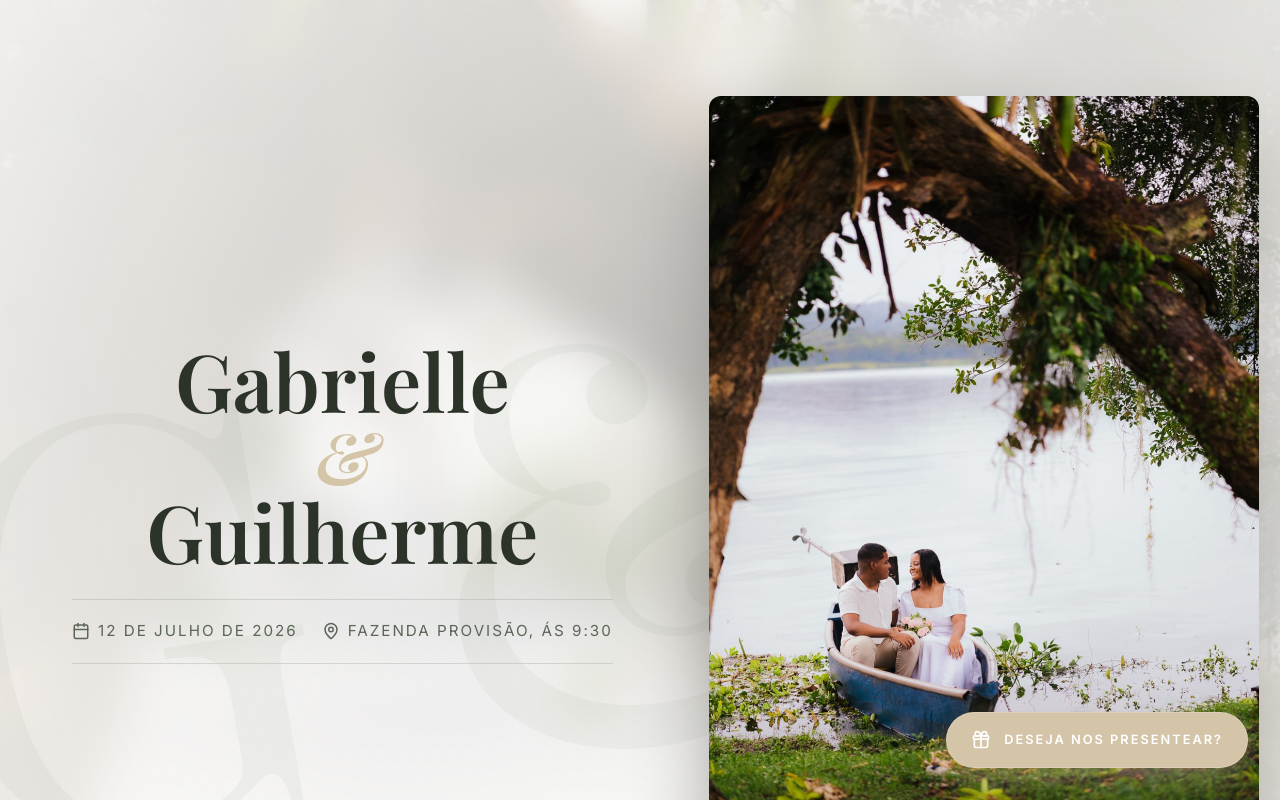
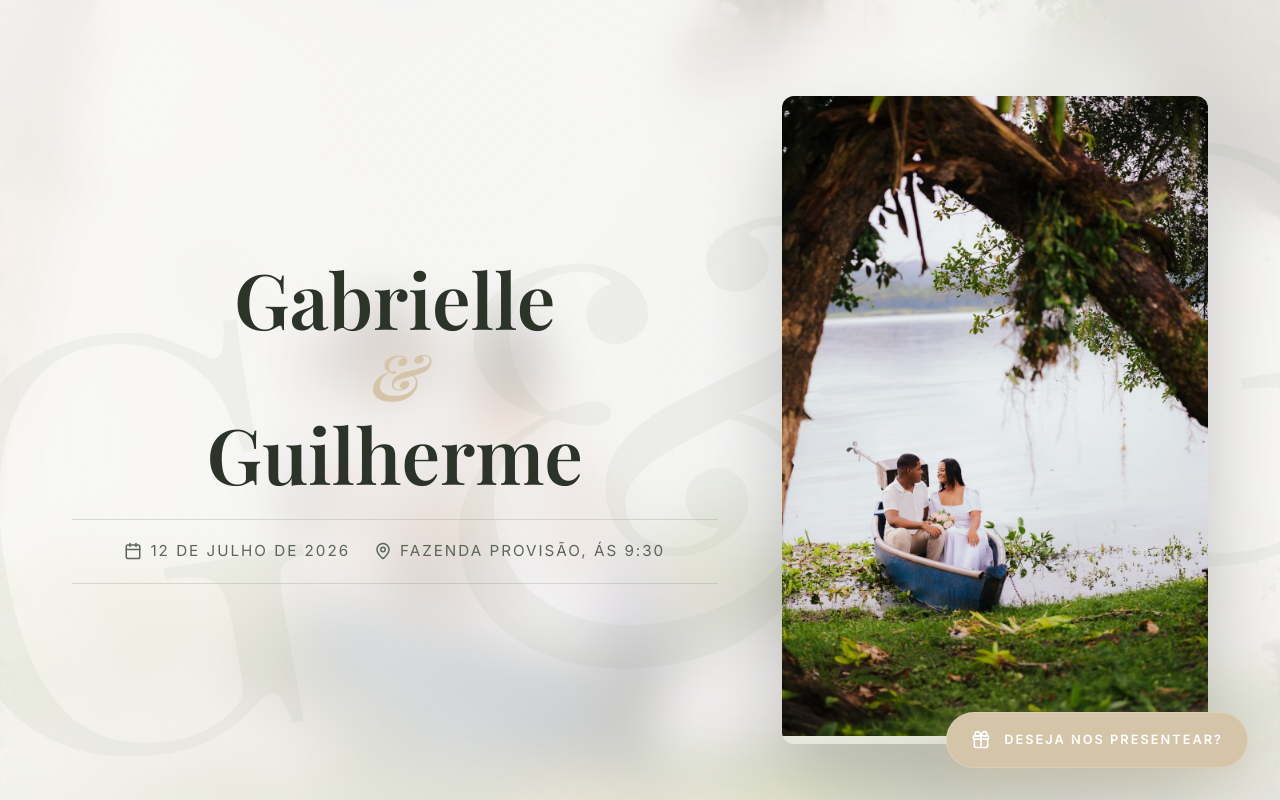
Before and after one commit to guilhermeepereiraa2004-ops/Convidados, a React (Vite) app: page / in a window 1280 px wide. Shown: the top 800 px of the page. Built offline with nearby package versions, Linux system fonts and the light colour scheme; no server answers; a web font is replaced by a local one.

Commit message:
style: melhora responsividade do titulo em telas de notebook

```diff
--- a/src/index.css
+++ b/src/index.css
@@ -318,8 +318,11 @@ a {
   }
 
   .hero-photo {
-    width: 550px;
-    height: 800px;
+    width: 100%;
+    max-width: 550px;
+    height: auto;
+    max-height: 80vh;
+    object-fit: cover;
   }
 
   .hero .container {
@@ -327,7 +330,7 @@ a {
     justify-content: space-between;
     max-width: 1200px;
     margin: 0 auto;
-    gap: 6rem;
+    gap: clamp(2rem, 5vw, 6rem);
   }
 
   .hero-text {
@@ -337,7 +340,7 @@ a {
   }
 
   .hero-title {
-    font-size: 5rem;
+    font-size: clamp(3.2rem, 6vw, 5rem);
     align-items: center;
     color: var(--text-dark);
     text-shadow: none;
@@ -368,8 +371,8 @@ a {
   }
 
   .hero-ampersand {
-    font-size: 4.5rem;
-    margin: -1rem 0;
+    font-size: clamp(2.5rem, 5vw, 4.5rem);
+    margin: -0.5rem 0;
   }
 
   .hero-tag {
```
